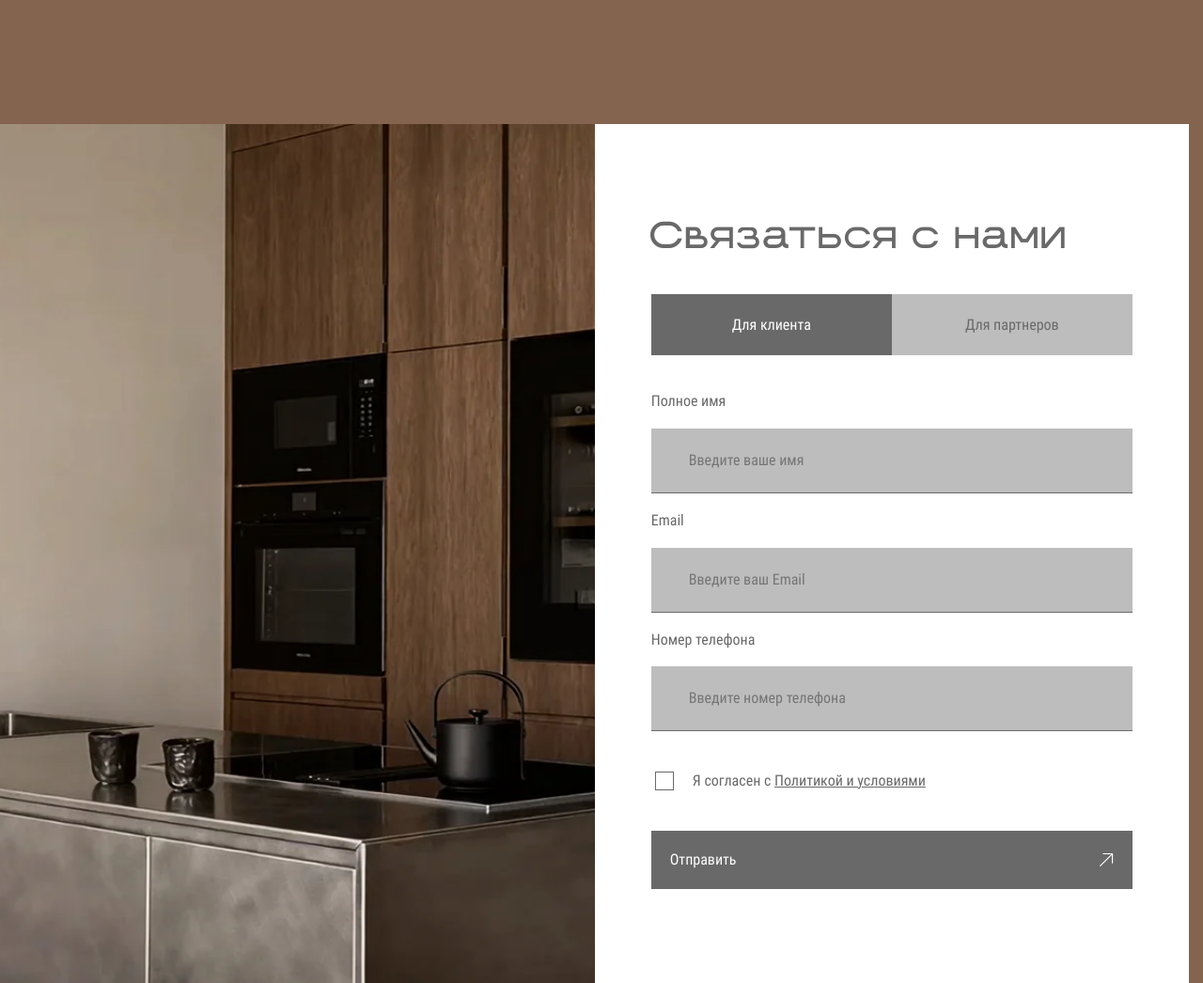
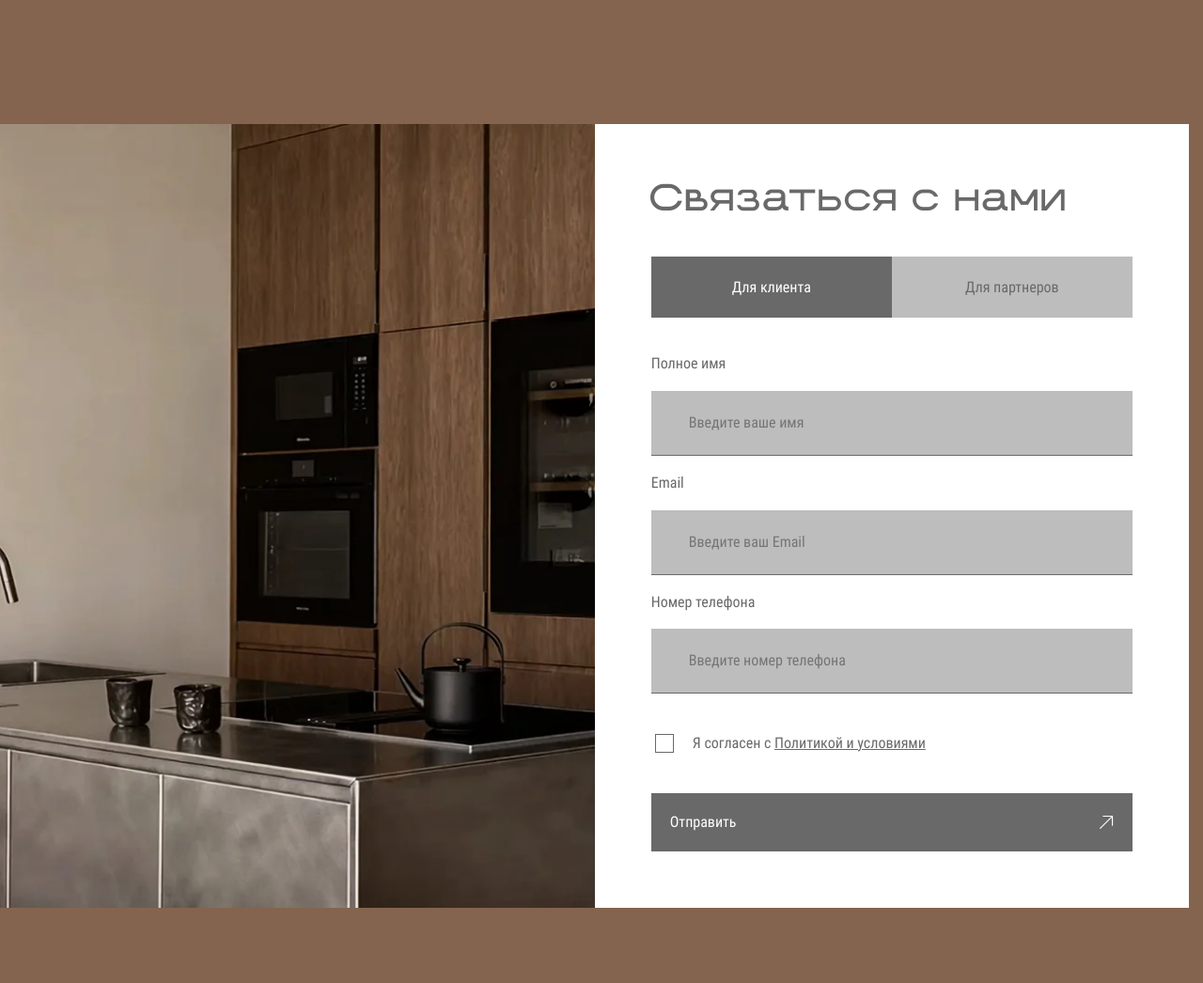
Before and after one commit to JBatsyus/interiors, a website: page index.html in a window 1280 px wide. Shown: the part 5040-6086 px from the top of the page at 94% size. Drawn offline with nearby package versions, Linux system fonts and the light colour scheme; a script that the page names is missing; some icons are missing.

Commit message:
правки по оступу в секции с формой

```diff
--- a/styles/blocks/_contact-section.scss
+++ b/styles/blocks/_contact-section.scss
@@ -25,11 +25,11 @@
         width: 50%;
         display: flex;
         justify-content: center;
-        padding-block: 100px;
+        padding-block: 60px;
 
         @include tablet {
             width: 100%;
-            padding-block: 60px;
+            // padding-block: 60px;
             padding-inline: 16px;
         }
 
```
Also changed, not shown: styles/main.css, 1 other file.
